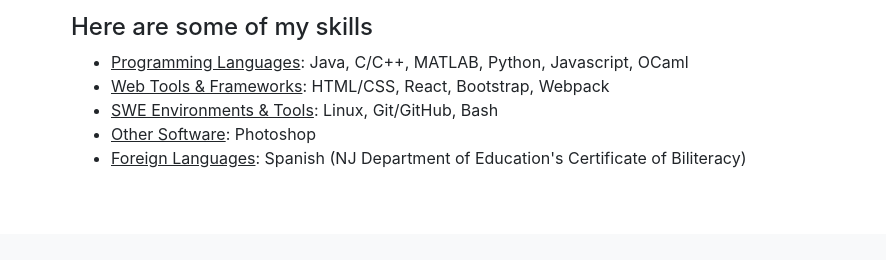
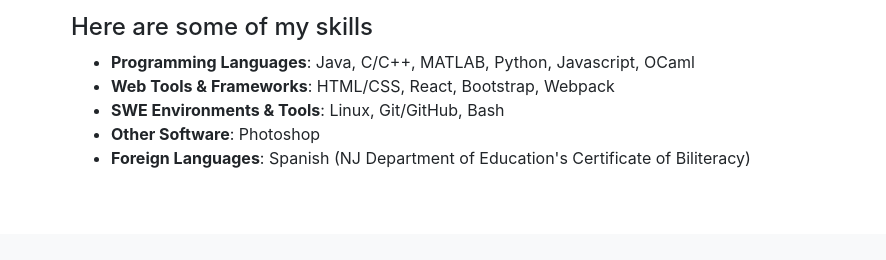
Before and after one commit to devonulrich/portfolio, a website built with webpack: page src/index.html in a window 1280 px wide. Shown: the part 292-552 px from the top of the page, 394-1280 px from the left. Built offline with nearby package versions, Linux system fonts and the light colour scheme.

Commit message:
Changed underlined skills to bold

```diff
--- a/src/index.html
+++ b/src/index.html
@@ -54,12 +54,12 @@
           </p>
           <h4>Here are some of my skills</h4>
           <ul>
-            <li><u>Programming Languages</u>: Java, C/C++, MATLAB, Python, Javascript,
+            <li><b>Programming Languages</b>: Java, C/C++, MATLAB, Python, Javascript,
               OCaml</li>
-            <li><u>Web Tools &amp; Frameworks</u>: HTML/CSS, React, Bootstrap, Webpack</li>
-            <li><u>SWE Environments &amp; Tools</u>: Linux, Git/GitHub, Bash</li>
-            <li><u>Other Software</u>: Photoshop</li>
-            <li><u>Foreign Languages</u>: Spanish (NJ Department of Education's
+            <li><b>Web Tools &amp; Frameworks</b>: HTML/CSS, React, Bootstrap, Webpack</li>
+            <li><b>SWE Environments &amp; Tools</b>: Linux, Git/GitHub, Bash</li>
+            <li><b>Other Software</b>: Photoshop</li>
+            <li><b>Foreign Languages</b>: Spanish (NJ Department of Education's
               Certificate of Biliteracy)</li>
           </ul>
         </div>
```
